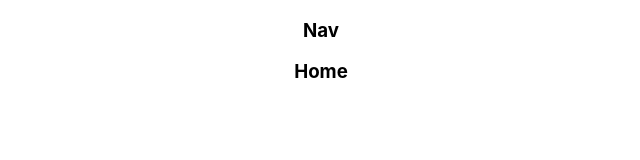
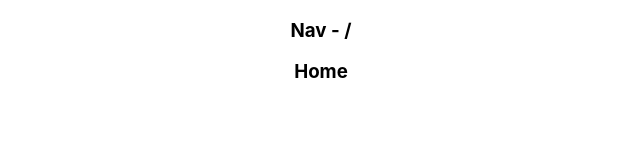
Before and after one commit to tom-peter/WouldYouRather, a React (Create React App) app: page / in a window 1280 px wide. Shown: the top 160 px of the page, without its empty margins (319-959 px from the left). Built offline with nearby package versions, Linux system fonts and the light colour scheme.

Commit message:
feat: location prop is passed to Nav component with Route

```diff
--- a/src/components/App.js
+++ b/src/components/App.js
@@ -14,7 +14,7 @@ class App extends Component {
     return (
       <Router>
         <div className="App">
-          <Nav />
+          <Route component={Nav} />
           <Switch>
             <Route exact path="/" component={Home} />
             <Route path="/questions/:question_id" component={Poll} />
--- a/src/components/Nav.js
+++ b/src/components/Nav.js
@@ -5,7 +5,7 @@ class Nav extends React.Component {
   render() {
     return (
       <div>
-        <h3>Nav</h3>
+        <h3>Nav - {this.props.location.pathname}</h3>
       </div>
     );
   }
```
